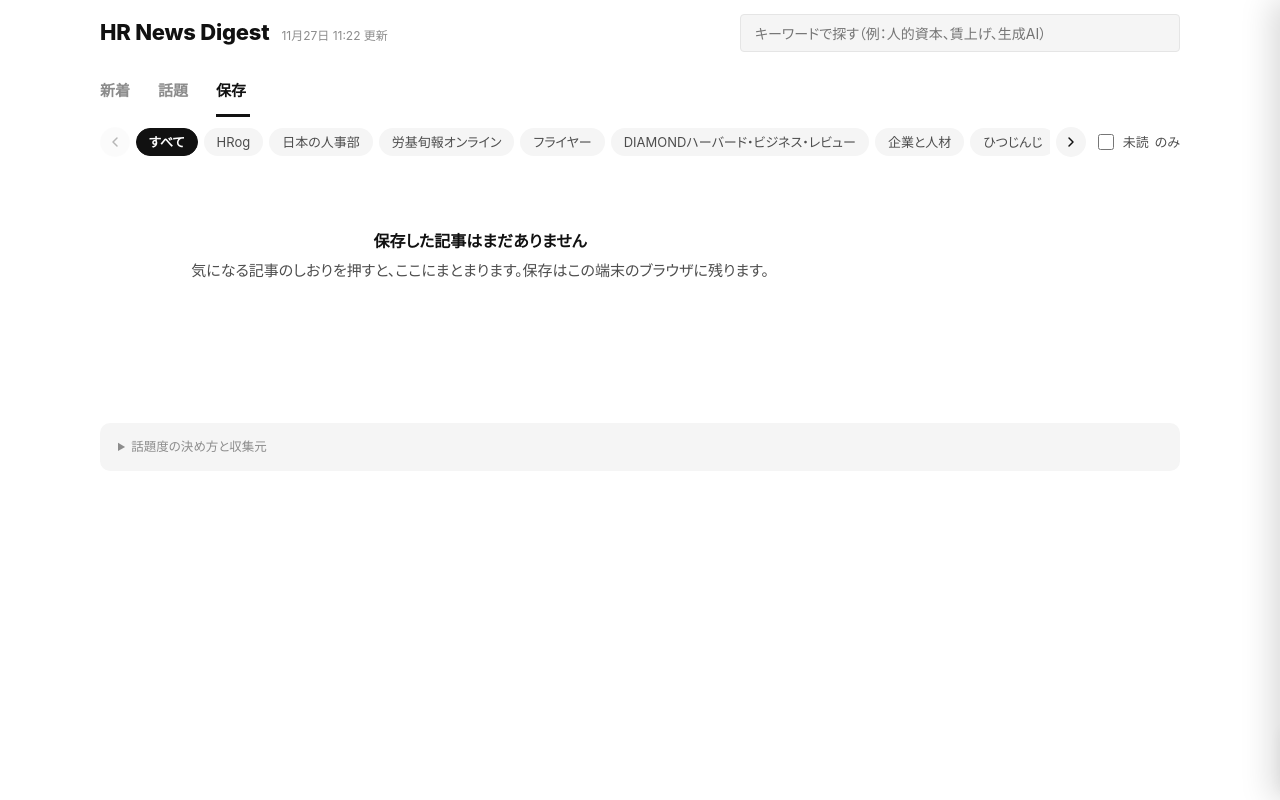
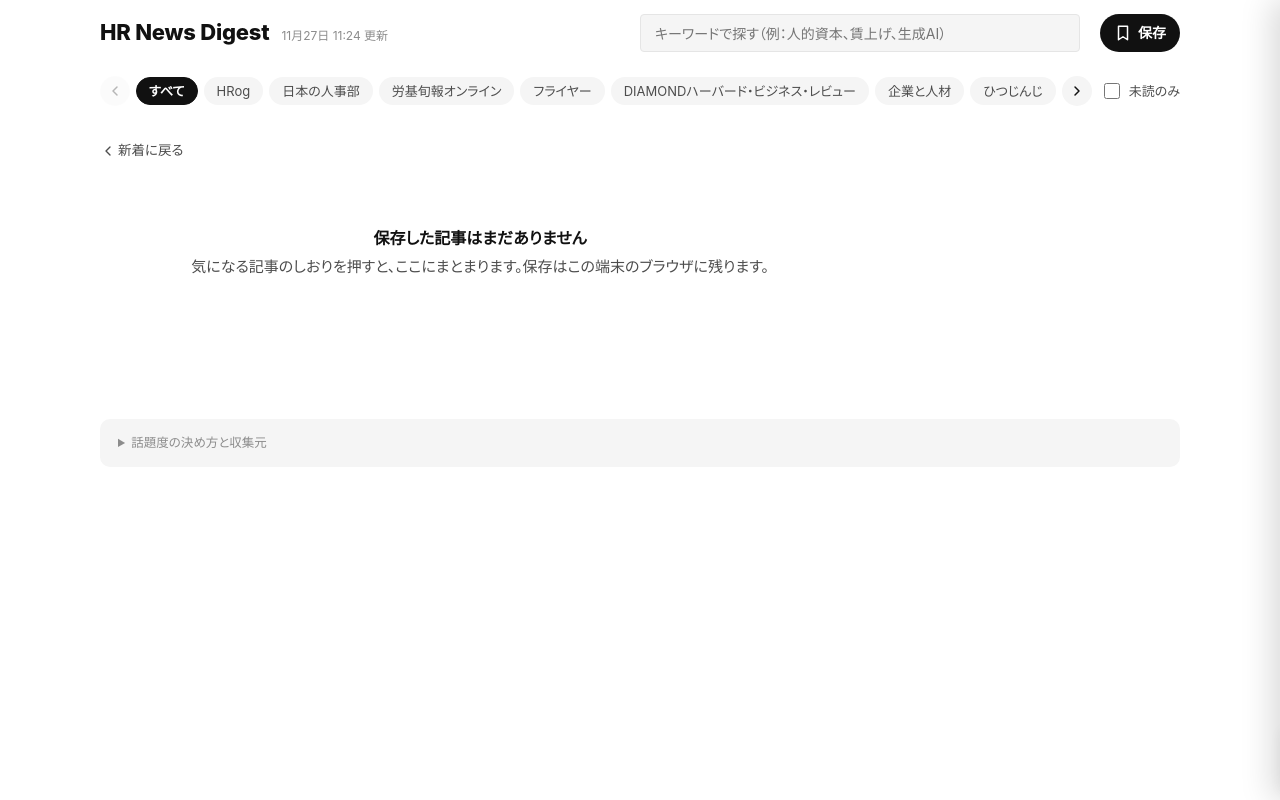
Before and after one commit to dyson-web/hr-news, a plain HTML site: page docs/index.html in a window 1280 px wide. Both pictures are taken after a click on the button "保存". Drawn offline with Linux system fonts and the light colour scheme.

Commit message:
update: 2026-11-27 02:24 UTC

```diff
--- a/docs/index.html
+++ b/docs/index.html
@@ -43,11 +43,19 @@ a { color: inherit; }
 .bar { position: sticky; top: 0; z-index: 20; background: var(--bg); transition: box-shadow .2s; }
 .bar.stuck { box-shadow: 0 1px 0 var(--line), 0 6px 16px rgb(0 0 0 / .05); }
 .bar-inner { max-width: 1120px; margin: 0 auto; padding: 0 20px; }
-.tabs { display: flex; gap: 28px; }
-.tab { border: 0; background: none; padding: 13px 0 11px; font-weight: 700; font-size: 15px; color: var(--ink-3); cursor: pointer;
-       border-bottom: 3px solid transparent; }
-.tab[aria-selected=true] { color: var(--ink); border-bottom-color: var(--line-strong); }
-.tab .n { font-weight: 400; font-size: 12px; margin-left: 4px; }
+.savedlink { flex: none; display: inline-flex; align-items: center; gap: 6px; height: 38px; padding: 0 14px; border: 0; border-radius: 999px;
+             background: none; cursor: pointer; font-size: 14px; font-weight: 700; color: var(--ink); }
+.savedlink:hover { background: var(--sub-bg); }
+.savedlink[aria-pressed=true] { background: var(--ink); color: var(--bg); }
+.savedlink svg { width: 18px; height: 18px; }
+.savedlink .n { min-width: 20px; height: 20px; padding: 0 6px; border-radius: 10px; background: var(--ink); color: var(--bg); font-size: 11.5px;
+                display: inline-grid; place-items: center; font-weight: 700; }
+.savedlink .n:empty { display: none; }
+.savedlink[aria-pressed=true] .n { background: var(--bg); color: var(--ink); }
+.back { border: 0; background: none; padding: 0; margin: 22px 0 0; font-size: 13.5px; color: var(--ink-2); cursor: pointer; display: inline-flex; align-items: center; gap: 2px; }
+.back:hover { color: var(--ink); text-decoration: underline; text-underline-offset: 3px; }
+.back svg { width: 16px; height: 16px; }
+.mode-hot .day:first-of-type, .mode-saved .day:first-of-type { padding-top: 8px; }
 .filters { display: flex; gap: 8px; align-items: center; padding: 10px 0 12px; }
 .scroller { flex: 1; min-width: 0; display: flex; align-items: center; gap: 6px; }
 .chips { display: flex; gap: 6px; overflow-x: auto; scrollbar-width: none; flex: 1; min-width: 0; scroll-behavior: smooth; }
@@ -73,7 +81,7 @@ a { color: inherit; }
 
 /* ── レイアウト ── */
 .wrap { max-width: 1120px; margin: 0 auto; padding: 0 20px 80px; display: grid; grid-template-columns: minmax(0, 1fr) 320px; gap: 48px; }
-.side { position: sticky; top: 118px; align-self: start; margin-top: 26px; background: var(--sub-bg); border-radius: 10px; padding: 18px 18px 16px; }
+.side { position: sticky; top: 72px; align-self: start; margin-top: 26px; background: var(--sub-bg); border-radius: 10px; padding: 18px 18px 16px; }
 .mode-hot .side, .mode-saved .side { display: none; }
 .mode-hot .wrap, .mode-saved .wrap { grid-template-columns: minmax(0, 760px); }
 @media (max-width: 1000px) { .wrap { grid-template-columns: minmax(0, 1fr); } .side { display: none; } }
@@ -229,7 +237,8 @@ footer a { color: var(--ink-2); }
   .search { max-width: none; flex-basis: 100%; }
   .bar { position: static; }
   .bar-inner, .wrap, footer { padding-left: 16px; padding-right: 16px; }
-  .tabs { gap: 22px; }
+  .savedlink { margin-left: auto; padding: 0 10px; }
+  .search { order: 3; }
   .filters { gap: 6px; }
   .toggle { font-size: 12.5px; gap: 4px; }
   .toggle .long { display: none; }
@@ -259,14 +268,13 @@ footer a { color: var(--ink-2); }
   <label class="search"><span class="sr">記事を検索</span>
     <input id="q" type="search" placeholder="キーワードで探す（例：人的資本、賃上げ、生成AI）" autocomplete="off"><kbd>/</kbd>
   </label>
+  <button class="savedlink" data-go="saved" aria-label="保存した記事を見る">
+    <svg viewBox="0 0 24 24" fill="none" stroke="currentColor" stroke-width="2" stroke-linejoin="round"><path d="M6 3h12v18l-6-4-6 4z"/></svg>
+    <span>保存</span><span class="n" id="savedN"></span>
+  </button>
 </div></header>
 
 <div class="bar"><div class="bar-inner">
-  <div class="tabs" role="tablist" aria-label="表示">
-    <button class="tab" role="tab" data-mode="new">新着</button>
-    <button class="tab" role="tab" data-mode="hot">話題</button>
-    <button class="tab" role="tab" data-mode="saved">保存<span class="n" id="savedN"></span></button>
-  </div>
   <div class="filters">
     <div class="periods" role="group" aria-label="期間">
       <button data-p="d1">24時間</button><button data-p="d7">7日間</button><button data-p="d30">30日間</button>
@@ -276,7 +284,7 @@ footer a { color: var(--ink-2); }
       <div class="chips" id="chips" role="group" aria-label="媒体で絞り込む"></div>
       <button class="nav" id="chipNext" aria-label="右へ移動"><svg viewBox="0 0 24 24" fill="none" stroke="currentColor" stroke-width="2.2" stroke-linecap="round" stroke-linejoin="round"><path d="m9 18 6-6-6-6"/></svg></button>
     </div>
-    <label class="toggle"><input type="checkbox" id="unread">未読<span class="long">のみ</span></label>
+    <label class="toggle"><input type="checkbox" id="unread"><span>未読<span class="long">のみ</span></span></label>
   </div>
 </div></div>
 
@@ -422,14 +430,14 @@ function rowHTML(it, i) {
 }
 function render() {
   document.body.className = `mode-${S.mode}${matchMedia("(hover: none)").matches ? " touch" : ""}`;
-  document.querySelectorAll(".tab").forEach(t => t.setAttribute("aria-selected", t.dataset.mode === S.mode));
+  $(".savedlink").setAttribute("aria-pressed", S.mode === "saved");
   document.querySelectorAll(".periods button").forEach(b => b.setAttribute("aria-pressed", b.dataset.p === S.period));
   $("#savedN").textContent = savedSet.size ? savedSet.size : "";
   renderChips();
   const list = currentList();
   S.list = list.map(it => it.id);
   const main = $("#main");
-  if (!list.length) { main.innerHTML = emptyHTML(); renderSide(); return; }
+  if (!list.length) { main.innerHTML = (S.mode !== "new" ? `<button class="back" data-go="new"><svg viewBox="0 0 24 24" fill="none" stroke="currentColor" stroke-width="2" stroke-linecap="round" stroke-linejoin="round"><path d="m15 18-6-6 6-6"/></svg>新着に戻る</button>` : "") + emptyHTML(); renderSide(); return; }
   let html = "";
   if (S.mode === "new") {
     html += stripHTML();
@@ -449,6 +457,7 @@ function render() {
     if (open) html += "</ul></section>";
     if (list.length > S.limit) html += `<button class="more" data-more>さらに表示（残り${list.length - S.limit}件）</button>`;
   } else {
+    html += `<button class="back" data-go="new"><svg viewBox="0 0 24 24" fill="none" stroke="currentColor" stroke-width="2" stroke-linecap="round" stroke-linejoin="round"><path d="m15 18-6-6 6-6"/></svg>新着に戻る</button>`;
     if (S.mode === "hot") html += `<h2 class="day"><span>${PERIOD_LABEL[S.period]}でよく読まれている記事</span><span>${list.length}件</span></h2>`;
     else html += `<h2 class="day"><span>保存した記事</span><span>${list.length}件</span></h2>`;
     html += `<ul class="list${S.mode === "hot" ? " hot" : ""}">${list.slice(0, S.mode === "hot" ? 50 : 500).map(rowHTML).join("")}</ul>`;
@@ -584,9 +593,8 @@ document.addEventListener("click", (e) => {
   if (t.closest("[data-reset]")) { S.topic = null; S.src = ""; S.q = ""; S.unread = false; $("#q").value = ""; $("#unread").checked = false; render(); return; }
   const row = t.closest("[data-id]"); if (row && !t.closest("a")) openItem(row.dataset.id);
 });
-document.querySelectorAll(".tab").forEach(b => b.onclick = () => setMode(b.dataset.mode));
 document.querySelectorAll(".periods button").forEach(b => b.onclick = () => { S.period = b.dataset.p; render(); });
-function setMode(m) { S.mode = m; S.limit = PAGE; if (S.open) closeItem(); render(); window.scrollTo({ top: 0 }); }
+function setMode(m) { if (m === S.mode && m === "saved") m = "new"; S.mode = m; S.limit = PAGE; if (S.open) closeItem(); render(); window.scrollTo({ top: 0 }); }
 $("#q").addEventListener("input", (e) => { S.q = e.target.value.trim(); S.limit = PAGE; render(); });
 $("#unread").addEventListener("change", (e) => { S.unread = e.target.checked; render(); });
 $("#scrim").onclick = () => closeItem();
@@ -649,7 +657,7 @@ function renderSources() {
     `<tr><td>はてなブックマーク</td><td>話題度</td><td>${f.hatena_error ? `<span class="err">${esc(f.hatena_error)}</span>` : "取得できています"}</td></tr>` +
     `<tr><td>AI要約</td><td>要約</td><td>${f.ai ? "有効" : "未設定（概要のみ表示）"}</td></tr>`;
 }
-fetch("data.json?v=0ed269055d").then(r => r.json()).then(d => {
+fetch("data.json?v=e9172b4981").then(r => r.json()).then(d => {
   DATA = d;
   ITEMS = d.items.slice().sort((a, b) => b.published.localeCompare(a.published));
   BY_ID = Object.fromEntries(ITEMS.map(i => [i.id, i]));
```
Also changed, not shown: docs/data.json.
